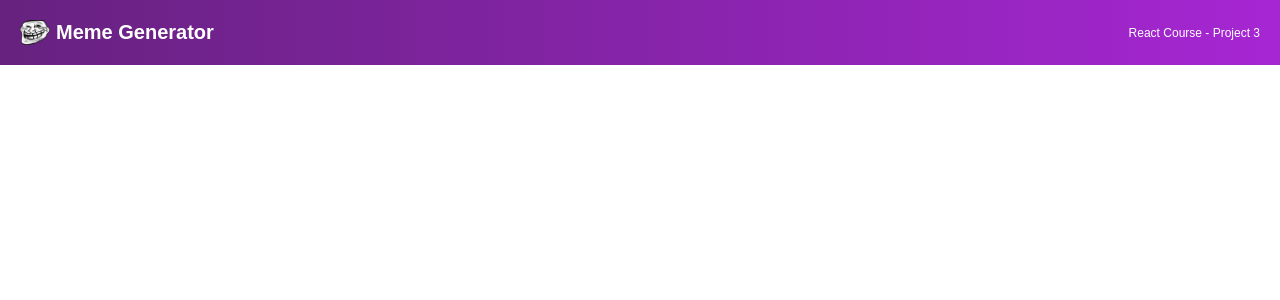
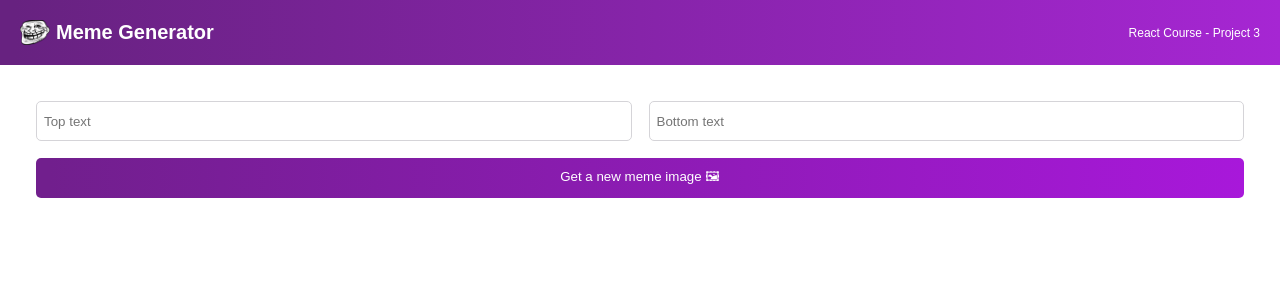
Before and after one commit to Tumelo-Mogono-SE/TUMMOG375_BCL2401_GroupE_Tumelo-Mogono_DJS07, a React (Vite) app: page / in a window 1280 px wide. Shown: the top 300 px of the page. Built offline with nearby package versions, Linux system fonts and the light colour scheme.

Commit message:
imported the meme function and utilized the returned elements inside the app elements

```diff
--- a/src/App.jsx
+++ b/src/App.jsx
@@ -1,11 +1,13 @@
 import React from "react"
 import Header from "./components/Header"
+import Meme from "./components/Meme"
 
 function App() {
 
   return (
     <>
         <Header/>
+        <Meme />
     </>
   )
 }
```
